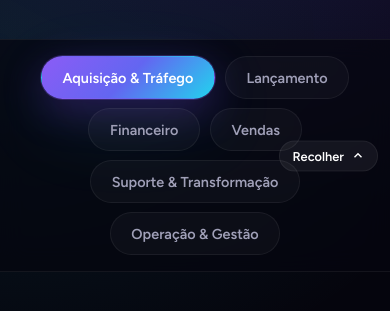
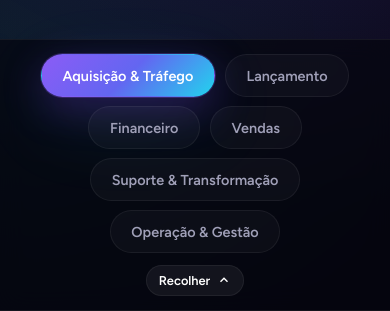
Before and after one commit to KelvinOliveiraCode/kodarosferramentas, a plain HTML site: page index.html in a window 390 px wide. Shown: the part 1015-1326 px from the top of the page. Drawn offline with Linux system fonts and the light colour scheme; animation ran at ten frames a second.

Commit message:
Corrige visibilidade do botao de recolher (layout grid, sem overlap)

```diff
--- a/style.css
+++ b/style.css
@@ -172,16 +172,17 @@ main, .site-footer, .navbar, .tabs { position: relative; z-index: 1; }
 /* ===== TABS (estilo filtro de e-books do site principal) ===== */
 .tabs {
     position: sticky; top: 64px; z-index: 30;
-    padding: 16px 0; margin: 8px 0 42px;
+    display: grid; grid-template-columns: 1fr auto 1fr; align-items: center;
+    padding: 14px 0; margin: 8px 0 42px;
     background: rgba(6, 6, 16, 0.72); backdrop-filter: var(--blur-light); -webkit-backdrop-filter: var(--blur-light);
     border-top: 1px solid var(--color-border); border-bottom: 1px solid var(--color-border);
 }
 .tabs-inner {
-    max-width: 1200px; margin: 0 auto; padding: 0 32px;
+    grid-column: 2; justify-self: center; max-width: 100%;
     display: flex; gap: 0.6rem; flex-wrap: wrap; justify-content: center;
 }
 .tabs-toggle {
-    position: absolute; right: 18px; top: 50%; transform: translateY(-50%); z-index: 2;
+    grid-column: 3; justify-self: end; margin-right: 18px;
     display: inline-flex; align-items: center; gap: 7px;
     font-family: var(--font-body); font-size: 0.8rem; font-weight: 600; color: #fff;
     background: rgba(255, 255, 255, 0.06); border: 1px solid var(--color-border);
@@ -192,8 +193,12 @@ main, .site-footer, .navbar, .tabs { position: relative; z-index: 1; }
 .tabs-toggle svg { transition: transform var(--transition-normal); }
 .tabs.collapsed { padding: 10px 0; }
 .tabs.collapsed .tabs-inner { display: none; }
-.tabs.collapsed .tabs-toggle { position: static; transform: none; margin: 0 auto; display: flex; }
-@media (max-width: 768px) { .tabs-toggle { right: 12px; padding: 7px 12px; } }
+.tabs.collapsed .tabs-toggle { grid-column: 1 / 4; justify-self: center; margin: 0 auto; }
+@media (max-width: 768px) {
+    .tabs { display: flex; flex-direction: column; gap: 12px; }
+    .tabs-toggle { margin: 0 auto; justify-self: center; padding: 7px 12px; }
+    .tabs.collapsed .tabs-toggle { margin: 0 auto; }
+}
 .tab-btn {
     font-family: var(--font-body); font-size: 0.9rem; font-weight: 600; color: var(--color-text-muted);
     background: rgba(255, 255, 255, 0.03); border: 1px solid var(--color-border);
```
